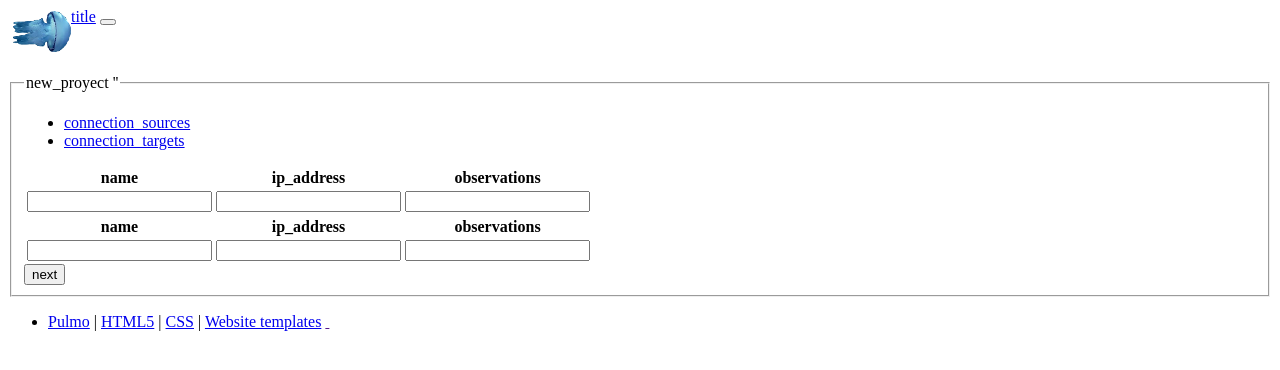
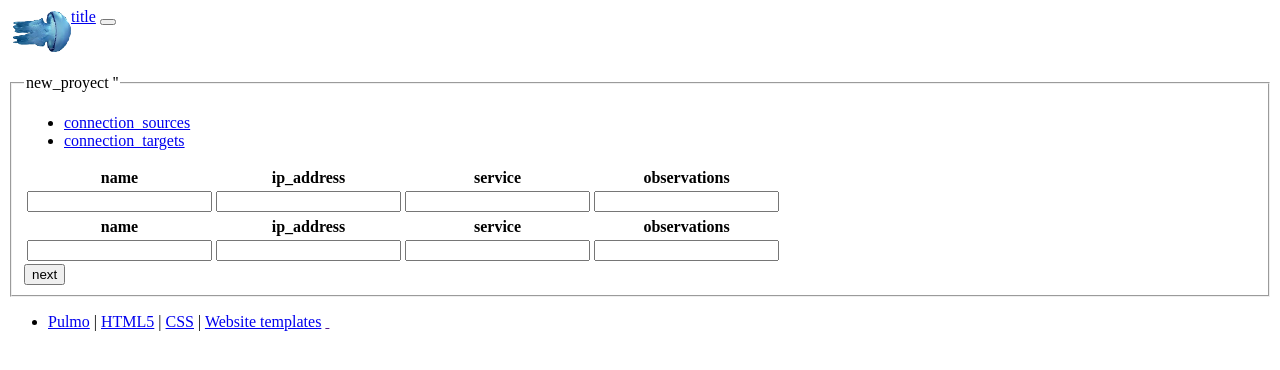
Before and after one commit to efornal/pulmo, a Django app: template templates/new_step3.html in a window 1280 px wide. Shown: the top 370 px of the page. Run offline with Django 3.2, Linux system fonts and the light colour scheme; the template is opened without the code that fills it, so the values that code supplies are empty; some libraries are stand-ins or nearby versions.

Commit message:
added field service to sources and targets connections

```diff
--- a/app/models.py
+++ b/app/models.py
@@ -116,6 +116,7 @@ class ApplicationConnectionSource(models.Model):
     ip = models.CharField(max_length=200, null=True,
                           verbose_name=_('ip'),
                           validators=[validate_ipv46_address])
+    service = models.CharField(max_length=200,null=True,blank=True,verbose_name=_('service'))
     observations = models.TextField(null=True, blank=True,
                                     verbose_name=_('observations'))
     application_form = models.ForeignKey(ApplicationForm, null=False, blank=False,
@@ -134,6 +135,7 @@ class ProductionConnectionSource(models.Model):
     id = models.AutoField(primary_key=True,null=False)
     name = models.CharField(max_length=200,null=False,verbose_name=_('name'))
     ip = models.CharField(max_length=200,null=True,verbose_name=_('ip'))
+    service = models.CharField(max_length=200,null=True,blank=True,verbose_name=_('service'))
     observations = models.TextField(null=True, blank=True,verbose_name=_('observations'))
     production_form = models.ForeignKey(ProductionForm, null=False, blank=False,
                                         verbose_name=_('production_form'))
@@ -152,6 +154,7 @@ class ApplicationConnectionTarget(models.Model):
     name = models.CharField(max_length=200,null=False,verbose_name=_('name'))
     ip = models.CharField(max_length=200,null=True,verbose_name=_('ip'),
                           validators=[validate_ipv46_address])
+    service = models.CharField(max_length=200,null=True,blank=True,verbose_name=_('service'))
     observations = models.TextField(null=True, blank=True,verbose_name=_('observations'))
     application_form = models.ForeignKey(ApplicationForm, null=False, blank=False,
                                          verbose_name=_('application_form'))
@@ -169,6 +172,7 @@ class ProductionConnectionTarget(models.Model):
     name = models.CharField(max_length=200,null=False,verbose_name=_('name'))
     ip = models.CharField(max_length=200,null=True,verbose_name=_('ip'))
     ip_firewall  = models.CharField(max_length=200,null=True,verbose_name=_('ip_firewall'))
+    service = models.CharField(max_length=200,null=True,blank=True,verbose_name=_('service'))
     port = models.CharField(max_length=200, null=True, blank=True,verbose_name=_('port'))
     production_form = models.ForeignKey(ProductionForm, null=False, blank=False,
                                         verbose_name=_('production_form'))
--- a/templates/new_step3.html
+++ b/templates/new_step3.html
@@ -68,6 +68,7 @@
 		          <thead>
 		            <tr ><th class="text-center">{{_('name')}}</th>
 		            <th class="text-center">{{_('ip_address')}}</th>
+                            <th class="text-center">{{_('service')}}</th>
 		            <th class="text-center">{{_('observations')}}</th>
 		            <th class="text-center">
                               <a href="#" id="add_row" >
@@ -80,13 +81,20 @@
 		          <tbody>
 		            <tr id='addr{{forloop.counter0}}'>
 		              <td data-name="sources_name" >
-			        <input type="text" name='sources_name[]' value="{{soft.name}}" placeholder='' class="form-control"/>
+			        <input type="text" name='sources_name[]' value="{{soft.name}}"
+                                       placeholder='' class="form-control"/>
 		              </td>
 		              <td data-name="sources_ip">
-			        <input type="text" name='sources_ip[]' value="{{soft.ip}}" placeholder='' class="form-control"/>
+			        <input type="text" name='sources_ip[]' value="{{soft.ip}}"
+                                       placeholder='' class="form-control"/>
+		              </td>
+		              <td data-name="sources_service">
+			        <input type="text" name='sources_service[]' value="{{soft.service}}"
+                                       placeholder='' class="form-control"/>
 		              </td>
 		              <td data-name="sources_observation">
-			        <input type="text" name='sources_observation[]' value="{{soft.observation}}" placeholder='' class="form-control"/>
+			        <input type="text" name='sources_observation[]' value="{{soft.observation}}"
+                                       placeholder='' class="form-control"/>
 		              </td>
                               <td data-name="delete" style="width:5%;text-align:center">
                                 <a href="#" id='delete_row'>
@@ -103,6 +111,9 @@
 		              </td>
 		              <td data-name="sources_ip">
 			        <input type="text" name='sources_ip[]' placeholder='' class="form-control"/>
+		              </td>
+		              <td data-name="sources_service">
+			        <input type="text" name='sources_service[]' placeholder='' class="form-control"/>
 		              </td>
 		              <td data-name="sources_observation">
 			        <input type="text" name='sources_observation[]' placeholder='' class="form-control"/>
@@ -130,6 +141,7 @@
 		          <thead>
 		            <tr ><th class="text-center">{{_('name')}}</th>
 		            <th class="text-center">{{_('ip_address')}}</th>
+                            <th class="text-center">{{_('service')}}</th>
 		            <th class="text-center">{{_('observations')}}</th>
 		            <th class="text-center">
                               <a href="#" id="add_row1" >
@@ -142,13 +154,20 @@
 		          <tbody>
 		            <tr id='addr{{forloop.counter0}}'>
 		              <td data-name="targets_name" >
-			        <input type="text" name='targets_name[]' value="{{soft.name}}" placeholder='' class="form-control"/>
+			        <input type="text" name='targets_name[]' value="{{soft.name}}"
+                                       placeholder='' class="form-control"/>
 		              </td>
 		              <td  data-name="targets_ip">
-			        <input type="text" name='targets_ip[]' value="{{soft.ip}}" placeholder='' class="form-control"/>
+			        <input type="text" name='targets_ip[]' value="{{soft.ip}}"
+                                       placeholder='' class="form-control"/>
+		              </td>
+		              <td  data-name="targets_service">
+			        <input type="text" name='targets_service[]' value="{{soft.service}}"
+                                       placeholder='' class="form-control"/>
 		              </td>
 		              <td  data-name="targets_observation">
-			        <input type="text" name='targets_observation[]' value="{{soft.observation}}" placeholder='' class="form-control"/>
+			        <input type="text" name='targets_observation[]' value="{{soft.observation}}"
+                                       placeholder='' class="form-control"/>
 		              </td>
                               <td data-name="delete" style="width:5%;text-align:center">
                                 <a href="#" id='delete_rows' name="delete[]">
@@ -165,6 +184,9 @@
 		              </td>
 		              <td  data-name="targets_ip">
 			        <input type="text" name='targets_ip[]' placeholder='' class="form-control"/>
+		              </td>
+		              <td  data-name="targets_service">
+			        <input type="text" name='targets_service[]' placeholder='' class="form-control"/>
 		              </td>
 		              <td  data-name="targets_observation">
 			        <input type="text" name='targets_observation[]' placeholder='' class="form-control"/>
--- a/templates/production_step2.html
+++ b/templates/production_step2.html
@@ -35,7 +35,7 @@
 
             <div class="bs-component">
               <ul class="nav nav-tabs">
-                <li class="active"><a href="#home" data-toggle="tab">{{_('')}}Requerimientos de software</a></li>
+                <li class="active"><a href="#home" data-toggle="tab">{{_('software_requirements')}}</a></li>
               </ul>
 
               <div id="myTabContent" class="tab-content">
```
Also changed, not shown: app/views.py (+8 -6 lines), app/migrations/0030_add_field_service_to_connections.py (added), locale/en/LC_MESSAGES/django.po, locale/es/LC_MESSAGES/django.po.
